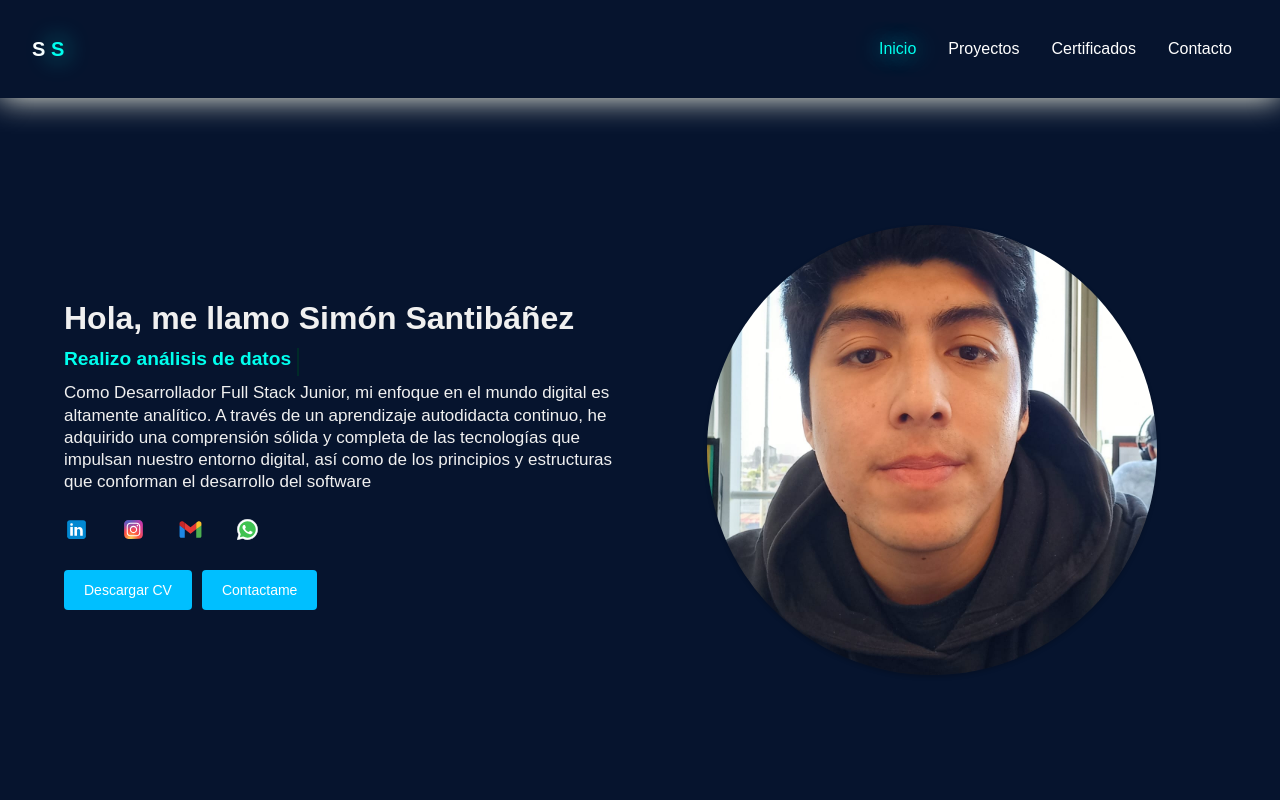
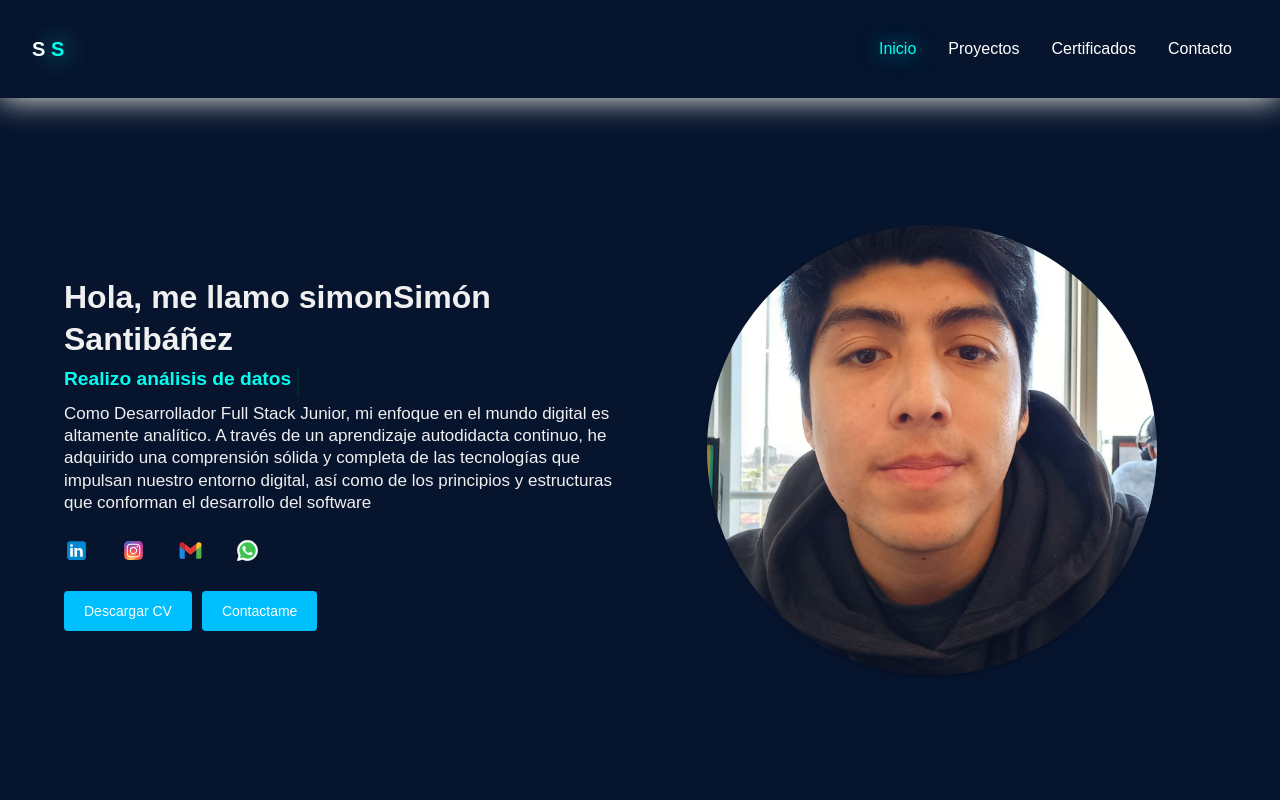
Before and after one commit to WorkWithDevSimon/portafolio, a React (Vite) app: page /#/ in a window 1280 px wide. Shown: the top 800 px of the page. Built offline with nearby package versions, Linux system fonts and the light colour scheme.

Commit message:
estos son los cambios

```diff
--- a/src/components/Inicio/subComponetes/datos.js
+++ b/src/components/Inicio/subComponetes/datos.js
@@ -30,7 +30,7 @@ import { imgRestaurant1, imgRestaurant2, imgRestaurant3 } from "../../../img/dat
 import { logro_1, logro_2, logro_3, logro_4, logro_5, logro_6, logro_7, logro_8 } from "../../../img/datosImg";
 const mainDatos =
 {
-    main_info_h1: "Hola, me llamo ",
+    main_info_h1: "Hola, me llamo simon",
     main_info_span: "Simón Santibáñez",
     main_info_descripcion: "Como Desarrollador Full Stack Junior, mi enfoque en el mundo digital es altamente analítico. A través de un aprendizaje autodidacta continuo, he adquirido una comprensión sólida y completa de las tecnologías que impulsan nuestro entorno digital, así como de los principios y estructuras que conforman el desarrollo del software",
     main_info_redes: [
```
